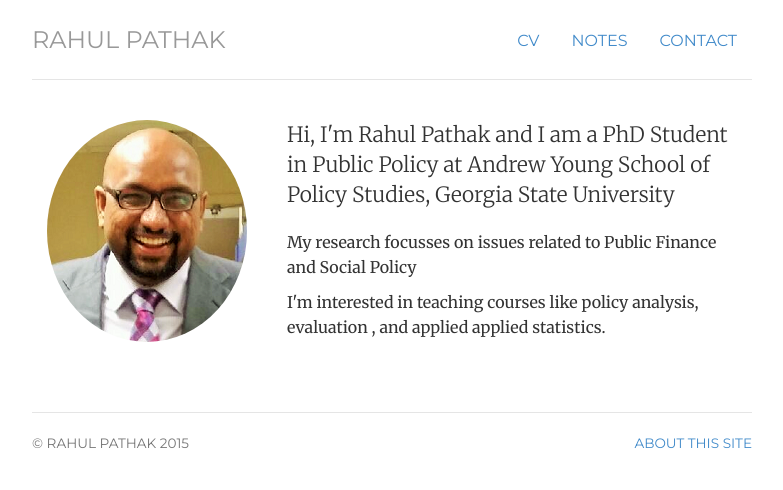
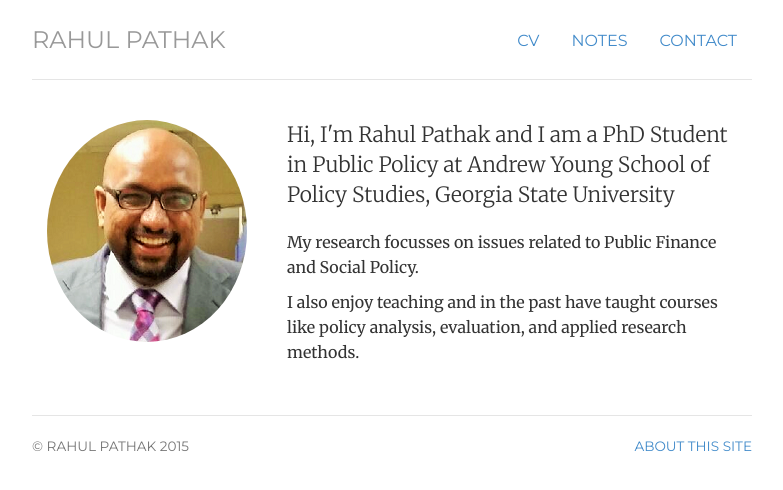
Before and after one commit to pathak-rahul/pathak-rahul.github.io, a Jekyll site: the page built from index.html, in a window 1280 px wide. Shown: the top 490 px of the page, without its empty margins (248-1031 px from the left). Built offline with Jekyll 4.4.1, drawn with Linux system fonts in a browser that asks for light colours.

Commit message:
Update index.html

```diff
--- a/index.html
+++ b/index.html
@@ -13,10 +13,8 @@ description: Rahul Pathak is Doctoral Student at Andrew Young School of Policy S
 	</div>
 	<div itemscope itemtype="http://data-vocabulary.org/Person" class="col-sm-8">
 	<p class="lead">Hi, I'm <span itemprop="name">Rahul Pathak</span> and I am a PhD Student in Public Policy at Andrew Young School of Policy Studies, Georgia State University</p>
-	<p>My research focusses on issues related to <span itemprop="title">Public Finance and Social Policy</span>
-
-
-	<p>I'm interested in teaching courses like <span itemprop="title">policy analysis, evaluation , and applied applied statistics</span>.
+	<p>My research focusses on issues related to <span itemprop="title">Public Finance and Social Policy.</span>
+  	<p>I also enjoy teaching and in the past have taught courses like <span itemprop="title">policy analysis, evaluation, and applied research methods</span>.
 	</div>
 </div>
 <!-- </div> -->
```
